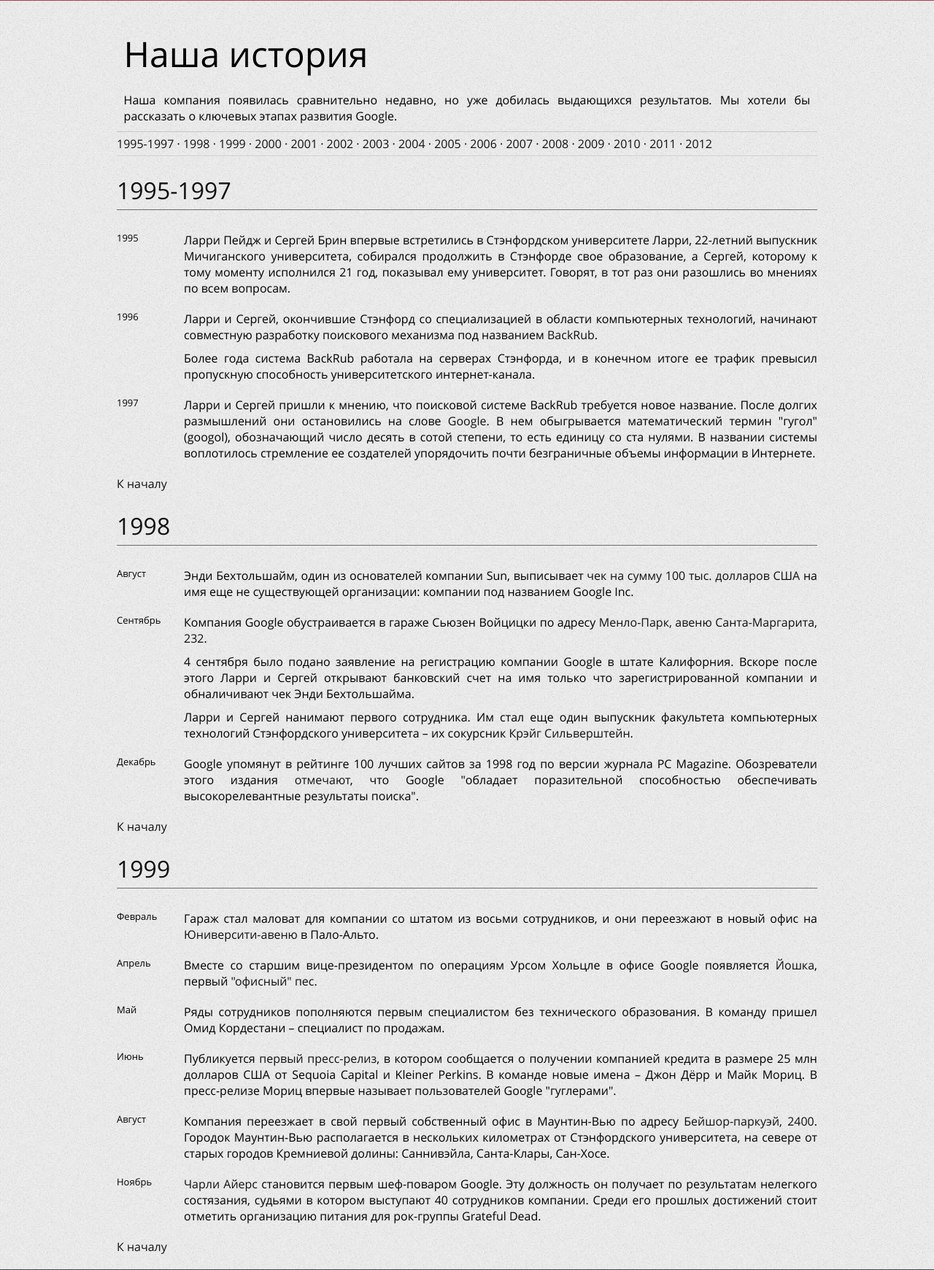
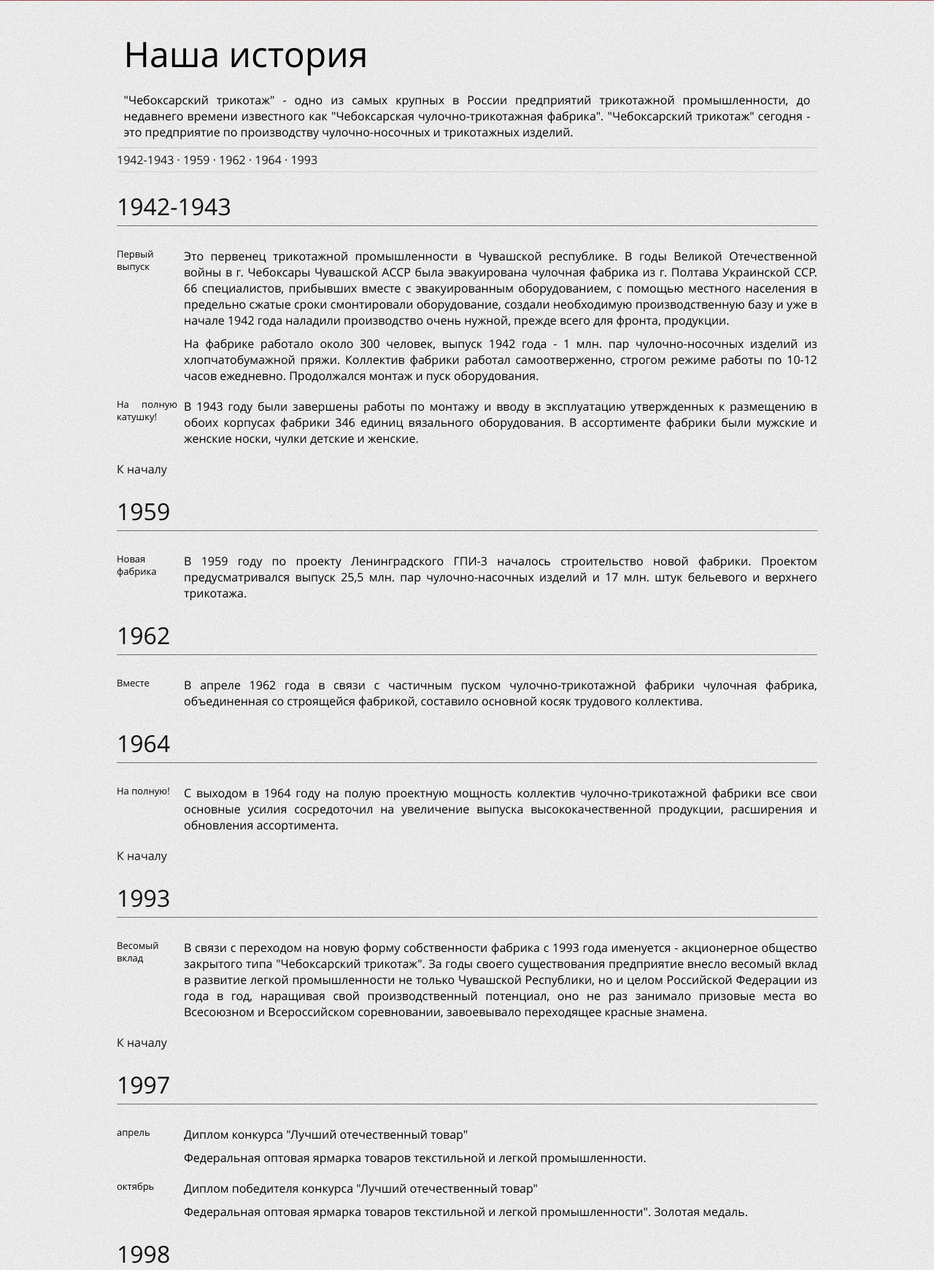
Before and after one commit to zwerek1990/trikotag, a PHP site: page /company_history.php in a window 1280 px wide. Shown: the part 523-2264 px from the top of the page at 73% size. Run offline with PHP 8.4, Linux system fonts and the light colour scheme.

Commit message:
История компании и советы по уходу за трикотажем

```diff
--- a/company_history.php
+++ b/company_history.php
@@ -25,163 +25,124 @@
 
 <div class="sheet">
 	<h1>Наша история</h1>
-    <p>Наша компания появилась сравнительно недавно, но уже добилась выдающихся результатов. Мы
-          хотели бы рассказать о ключевых этапах развития Google.</p>
+	<p>"Чебоксарский трикотаж" - одно из самых крупных в России предприятий трикотажной промышленности, до недавнего времени известного как "Чебоксарская чулочно-трикотажная фабрика". "Чебоксарский трикотаж" сегодня - это предприятие по производству чулочно-носочных и трикотажных изделий.</p>
 	<div class="company-timeline-toc">
-	  <a href="#1995-1997">1995-1997</a> · <a href="#1998">1998</a> · <a href="#1999">1999</a>
-	  · <a href="#2000">2000</a> · <a href="#2001">2001</a> · <a href="#2002">2002</a> ·
-	  <a href="#2003">2003</a> · <a href="#2004">2004</a> · <a href="#2005">2005</a> · <a href=
-	  "#2006">2006</a> · <a href="#2007">2007</a> · <a href="#2008">2008</a> · <a href=
-	  "#2009">2009</a> · <a href="#2010">2010</a> · <a href="#2011">2011</a> · <a href=
-	  "#2012">2012</a>
+		<a href="#1942-1943">1942-1943</a> · <a href="#1959">1959</a> · <a href="#1962">1962</a>
+		· <a href="#1964">1964</a> · <a href="#1993">1993</a>
 	</div>
 
 	<div class="company-history company-section">
-	  <h2 class="section" id="1995-1997">
-            1995-1997
-          </h2>
+		<h2 class="section" id="1942-1943">1942-1943</h2>
+			<h3>Первый выпуск</h3>
+			<ul>
+				<li>Это первенец трикотажной промышленности в Чувашской республике. В годы Великой Отечественной войны в г. Чебоксары Чувашской АССР была эвакуирована чулочная фабрика из г. Полтава Украинской ССР. 66 специалистов, прибывших вместе с эвакуированным оборудованием, с помощью местного населения в предельно сжатые сроки смонтировали оборудование, создали необходимую производственную базу и уже в начале 1942 года наладили производство очень нужной, прежде всего для фронта, продукции.</li>
+				<li>На фабрике работало около 300 человек, выпуск 1942 года - 1 млн. пар чулочно-носочных изделий из хлопчатобумажной пряжи. Коллектив фабрики работал самоотверженно, строгом режиме работы по 10-12 часов ежедневно. Продолжался монтаж и пуск оборудования.</li>
+			</ul>
 			<h3>
-            1995
+				На полную катушку!
 			</h3>
 			<ul>
-            <li>Ларри Пейдж и Сергей Брин впервые встретились в Стэнфордском университете Ларри,
-            22-летний выпускник Мичиганского университета, собирался продолжить в Стэнфорде свое
-            образование, а Сергей, которому к тому моменту исполнился 21 год, показывал ему
-            университет. Говорят, в тот раз они разошлись во мнениях по всем вопросам.
-            </li>
+				<li>В 1943 году были завершены работы по монтажу и вводу в эксплуатацию утвержденных к размещению в обоих корпусах фабрики 346 единиц вязального оборудования. В ассортименте фабрики были мужские и женские носки, чулки детские и женские.</li>
 			</ul>
+			<a class="company-top-link" href="#top">К началу</a>
+		<h2 class="section" id="1959">1959</h2>
+			<h3>Новая фабрика</h3>
+			<ul>
+				<li>В 1959 году по проекту Ленинградского ГПИ-3 началось строительство новой фабрики. Проектом предусматривался выпуск 25,5 млн. пар чулочно-насочных изделий и 17 млн. штук бельевого и верхнего трикотажа. </li>
+			</ul>
+		<h2 class="section" id="1962">1962</h2>
 			<h3>
-            1996
+				Вместе
 			</h3>
 			<ul>
-            <li>Ларри и Сергей, окончившие Стэнфорд со специализацией в области компьютерных
-            технологий, начинают совместную разработку поискового механизма под названием
-              <a href="http://web.archive.org/web/19971210065425/backrub.stanford.edu/backrub.html">
-              BackRub</a>.
-            </li>
-            <li>Более года система BackRub работала на серверах Стэнфорда, и в конечном итоге ее
-            трафик превысил пропускную способность университетского интернет-канала.
-            </li>
+				<li>В апреле 1962 года в связи с частичным пуском чулочно-трикотажной фабрики чулочная фабрика, объединенная со строящейся фабрикой, составило основной косяк трудового коллектива.</li>
 			</ul>
+		<h2 class="section" id="1964">1964</h2>
 			<h3>
-            1997
+				На полную!
 			</h3>
 			<ul>
-            <li>Ларри и Сергей пришли к мнению, что поисковой системе BackRub требуется новое
-            название. После долгих размышлений они остановились на слове <a href=
-            "http://web.archive.org/web/19990125084553/alpha.google.com/">Google</a>. В нем
-            обыгрывается математический термин "гугол" (googol), обозначающий число десять в сотой
-            степени, то есть единицу со ста нулями. В названии системы воплотилось стремление ее
-            создателей упорядочить почти безграничные объемы информации в Интернете.
-            </li>
+				<li>С выходом в 1964 году на полую проектную мощность коллектив чулочно-трикотажной фабрики все свои основные усилия сосредоточил на увеличение выпуска высококачественной продукции, расширения и обновления ассортимента.</li>
+			</ul>
 			</ul><a class="company-top-link" href="#top">К началу</a>
-          <h2 class="section" id="1998">
-            1998
-          </h2>
-          <h3>
-            Август
-          </h3>
+		<h2 class="section" id="1993">1993</h2>
+			<h3>Весомый вклад</h3>
 			<ul>
-            <li>Энди Бехтольшайм, один из основателей компании Sun, выписывает <a href=
-            "http://www.wired.com/science/discoveries/news/2007/09/dayintech_0907">чек на сумму 100
-            тыс. долларов США</a> на имя еще не существующей организации: компании под названием
-            Google Inc.
-            </li>
+				<li>В связи с переходом на новую форму собственности фабрика с 1993 года именуется - акционерное общество закрытого типа "Чебоксарский трикотаж". За годы своего существования предприятие внесло весомый вклад в развитие легкой промышленности не только Чувашской Республики, но и целом Российской Федерации из года в год, наращивая свой производственный потенциал, оно не раз занимало призовые места во Всесоюзном и Всероссийском соревновании, завоевывало переходящее красные знамена. </li>
 			</ul>
-          <h3>
-            Сентябрь
-          </h3>
+			</ul><a class="company-top-link" href="#top">К началу</a>
+		<h2 class="section" id="1997">1997</h2>
+			<h3>апрель</h3>
 			<ul>
-            <li>Компания Google обустраивается в гараже Сьюзен Войцицки по адресу <a href=
-            "http://maps.google.com/maps?q=232+santa+margarita,+menlo+park+ca&amp;ie=UTF8&amp;oe=utf-8&amp;client=firefox-a&amp;ll=37.457861,-122.163312&amp;spn=0.008431,0.019999&amp;z=16&amp;iwloc=addr">
-              Менло-Парк, авеню Санта-Маргарита, 232</a>.
-            </li>
-            <li>4 сентября было подано заявление на регистрацию компании Google в штате Калифорния.
-            Вскоре после этого Ларри и Сергей открывают банковский счет на имя только что
-            зарегистрированной компании и обналичивают чек Энди Бехтольшайма.
-            </li>
-            <li>Ларри и Сергей нанимают первого сотрудника. Им стал еще один выпускник факультета
-            компьютерных технологий Стэнфордского университета&nbsp;– их сокурсник <a href=
-            "http://web.archive.org/web/19991002122809/www-cs-students.stanford.edu/%7Ecsilvers/">
-              Крэйг Сильверштейн</a>.
-            </li>
+				<li>Диплом конкурса "Лучший отечественный товар"</li>
+				<li>Федеральная оптовая ярмарка товаров текстильной и легкой промышленности. </li>
 			</ul>
-          <h3>
-            Декабрь
-          </h3>
+			<h3>октябрь</h3>
 			<ul>
-            <li>Google упомянут в рейтинге 100 лучших сайтов за 1998 год по версии журнала PC
-            Magazine. Обозреватели этого издания <a href=
-            "http://web.archive.org/web/19990508042436/www.zdnet.com/pcmag/special/web100/search1.html">
-              отмечают</a>, что Google "обладает поразительной способностью обеспечивать
-              высокорелевантные результаты поиска".
-            </li>
-          </ul><a class="company-top-link" href="#top">К началу</a>
-          <h2 class="section" id="1999">
-            1999
-          </h2>
-          <h3>
-            Февраль
-          </h3>
+				<li>Диплом победителя конкурса "Лучший отечественный товар" </li>
+				<li>Федеральная оптовая ярмарка товаров текстильной и легкой промышленности". Золотая медаль.</li>
+			</ul>
+		<h2 class="section" id="1998">1998</h2>
+		<h3>март</h3>
 		<ul>
-            <li>Гараж стал маловат для компании со штатом из восьми сотрудников, и они переезжают в
-            новый офис на <a href=
-            "http://maps.google.com/maps?q=165+university+avenue+palo+alto&amp;ie=UTF8&amp;ll=37.447726,-122.16254&amp;spn=0.011073,0.015106&amp;z=16&amp;layer=c&amp;cbll=37.444257,-122.163267&amp;panoid=NAAqb_wE8QJiyl_qAmiinQ&amp;cbp=1,356.7541855802814,,0,5">
-              Юниверсити-авеню</a> в Пало-Альто.
-            </li>
+			<li>Диплом "За высокие потребительские свойства коллекции чулочно-носочных изделий, бельевого и верхнего трикотажа " </li>
+			<li>Федеральная ярмарка В/О союз экспертизы, концерн "Ростекстиль". </li>
 		</ul>
-          <h3>
-            Апрель
-          </h3>
+		<h3>сентябрь</h3>
 		<ul>
-            <li>Вместе со старшим вице-президентом по операциям Урсом Хольцле в офисе Google
-            появляется <a href="http://leonberger-hunde.org/dogs/yoshka.html">Йошка</a>, первый
-            <a href="http://googleblog.blogspot.com/2004/06/yoshkas-weekend-amble.html">"офисный"
-            пес</a>.
-            </li>
+			<li>Диплом "Лучший отечественный товар" </li>
+			<li>Диплом "Сто лучших товаров России" </li>
 		</ul>
-          <h3>
-            Май
-          </h3>
+		<h2 class="section" id="1999">1999</h2>
 		<ul>
-            <li>Ряды сотрудников пополняются первым специалистом без технического образования. В
-            команду пришел Омид Кордестани&nbsp;– специалист по продажам.
-            </li>
+			<li>Золотой знак "Всероссийская марка" (III тысячелетие) знак качества XXI века</li>
 		</ul>
-          <h3>
-            Июнь
-          </h3>
+		<h2 class="section" id="2000">2000</h2>
+		<h3>апрель</h3>
 		<ul>
-            <li>Публикуется <a href=
-            "http://web.archive.org/web/20000309205910/http://www.google.com/pressrel/pressrelease1.html"
-              id="i6yy">первый пресс-релиз</a>, в котором сообщается о получении компанией кредита
-              в размере 25&nbsp;млн долларов США от Sequoia Capital и Kleiner Perkins. В команде
-              новые имена&nbsp;– Джон Дёрр и Майк Мориц. В пресс-релизе Мориц впервые называет
-              пользователей Google "гуглерами".
-            </li>
+			<li>Диплом "За большой вклад в формировании национального рынка товаров отечественного производства" XV федеральная оптовая ярмарка товаров и оборудования текстильной и легкой промышленности. 2000 года </li>
+			<li>Диплом "Сто лучших товаров России" </li>
+			<li>Золотой знак "Всероссийская марка" (III тысячелетие) знак качества XXI века </li>
 		</ul>
-          <h3>
-            Август
-          </h3>
+		<h3>ноябрь</h3>
 		<ul>
-            <li>Компания переезжает в свой первый собственный офис в Маунтин-Вью по адресу
-              <a href="http://maps.google.com/maps?q=2400+bayshore+94043&amp;ie=UTF8&amp;layer=cx&amp;cbll=37.425223,-122.097665&amp;panoid=iIPU_ttBM7-z69WaLiLMpg&amp;cbp=1,413.5735137569161,,0,7.622194391899804&amp;sll=37.425281,-122.09771&amp;sspn=0.006295,0.006295&amp;ll=37.429973,-122.096944&amp;spn=0.011076,0.015106&amp;z=16">
-              Бейшор-паркуэй, 2400</a>. Городок Маунтин-Вью располагается в нескольких километрах
-              от Стэнфордского университета, на севере от старых городов Кремниевой долины:
-              Саннивэйла, Санта-Клары, Сан-Хосе.
-            </li>
+			<li>7 изделий- золотой знак качества, 3 изделия- серебряный знак качества. Парад миллениумов России. "Всероссийская марка" (III тысячелетие) знак качества XXI века </li>
 		</ul>
-          <h3>
-            Ноябрь
-          </h3>
+		<h3>декабрь</h3>
 		<ul>
-            <li>
-              <a href="http://www.chefcharlieayers.com/bio/">Чарли Айерс</a> становится первым
-              шеф-поваром Google. Эту должность он получает по результатам нелегкого состязания,
-              судьями в котором выступают 40 сотрудников компании. Среди его прошлых достижений
-              стоит отметить организацию питания для рок-группы Grateful Dead.
-            </li>
-          </ul><a class="company-top-link" href="#top">К началу</a>
+			<li>4 изделия - платиновый знак качества. Диплом "За большой вклад в формировании национального рынка товаров отечественного производства" XVI федеральная оптовая ярмарка товаров и оборудования текстильной и легкой промышленности 2001 года Диплом "Сто лучших товаров России" </li>
+		</ul>
+		<h2 class="section" id="2001">2001</h2>
+		<h3></h3>
+		<ul>
+			<li>серебряный знак </li>
+			<li>Диплом "За организацию производства отечественных высококачественных товаров текстильной и легкой промышленности" XVII федеральная оптовая ярмарка товаров и оборудования текстильной и легкой промышленности 2001 года </li>
+			<li>Свидетельство о присвоении звания" Лучшее предприятие года " </li>
+			<li>XVIII федеральная оптовая ярмарка товаров и оборудования текстильной и легкой промышленности 2002 года </li>
+			<li>Диплом "За организацию производства отечественных высококачественных товаров текстильной и легкой промышленности" XIX федеральная оптовая ярмарка товаров и оборудования текстильной и легкой промышленности 2002 года Диплом "Сто лучших товаров России" </li>
+		</ul>
+		<h2 class="section" id="2002">2002</h2>
+		<ul>
+			<li>серебряный знак </li>
+			<li>Свидетельство о присвоении звания "Лучшее предприятие года". XX федеральная оптовая ярмарка товаров и оборудования текстильной и легкой промышленности </li>
+		</ul>
+		<h2 class="section" id="2003">2003</h2>
+
+		<h3>март</h3>
+		<ul>
+			<li>Диплом "За организацию производства отечественных высококачественных товаров текстильной и легкой промышленности" </li>
+		</ul>
+		<h3>сентябрь</h3>
+		<ul>
+			<li>Диплом "Сто лучших товаров России" </li>
+			<li>"Марка качества Чувашской Республики"2003 год.(колготки детские) </li>
+			<li>Всероссийский конкурс "Лучшие российские предприятияя" лауреат в номинации "За наиболее высокую финансовую эффективность"(2003 г.) </li>
+			<li>"Почетный диплом за заслуги в укреплении конкурентоспособности России" </li>
+		</ul>
+		<h2 class="section" id="2005">2005</h2>
+		<ul>
+			<li>Оргкомитет Международного форума "Мировой опыт и экономика России" 25.07.05 г. наградил "Чебоксарский трикотаж" почетным дипломом за заслуги в укреплении конкурентоспособности России. Награда присуждена за большой вклад в развитие конкурентного потенциала экономики страны и продвижение российских товаров и услуг на мировом рынке.</li>
+		</ul>
 	</div>
 </div>
 
```
Also changed, not shown: about.php (+17 -3 lines), advice.php (added, +77 -0 lines). Lines whose indentation alone changed are shown as unchanged.
